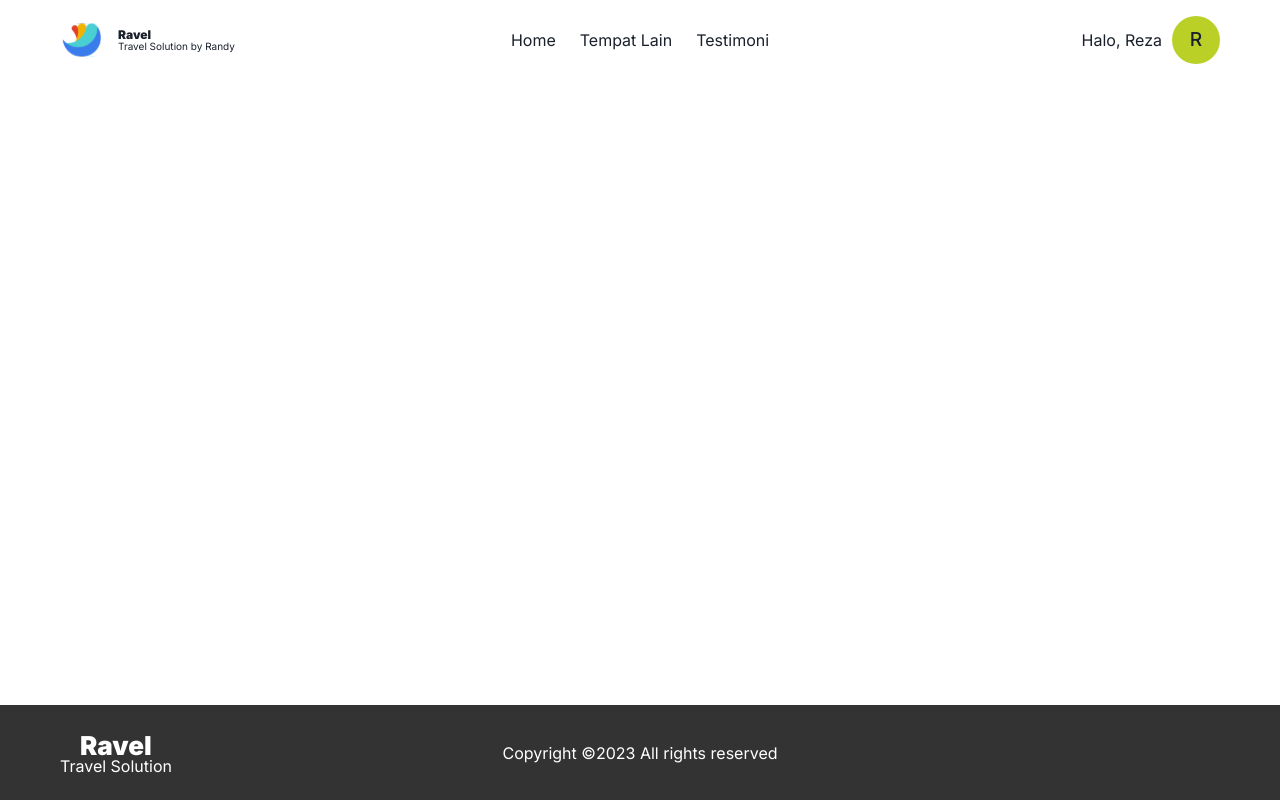
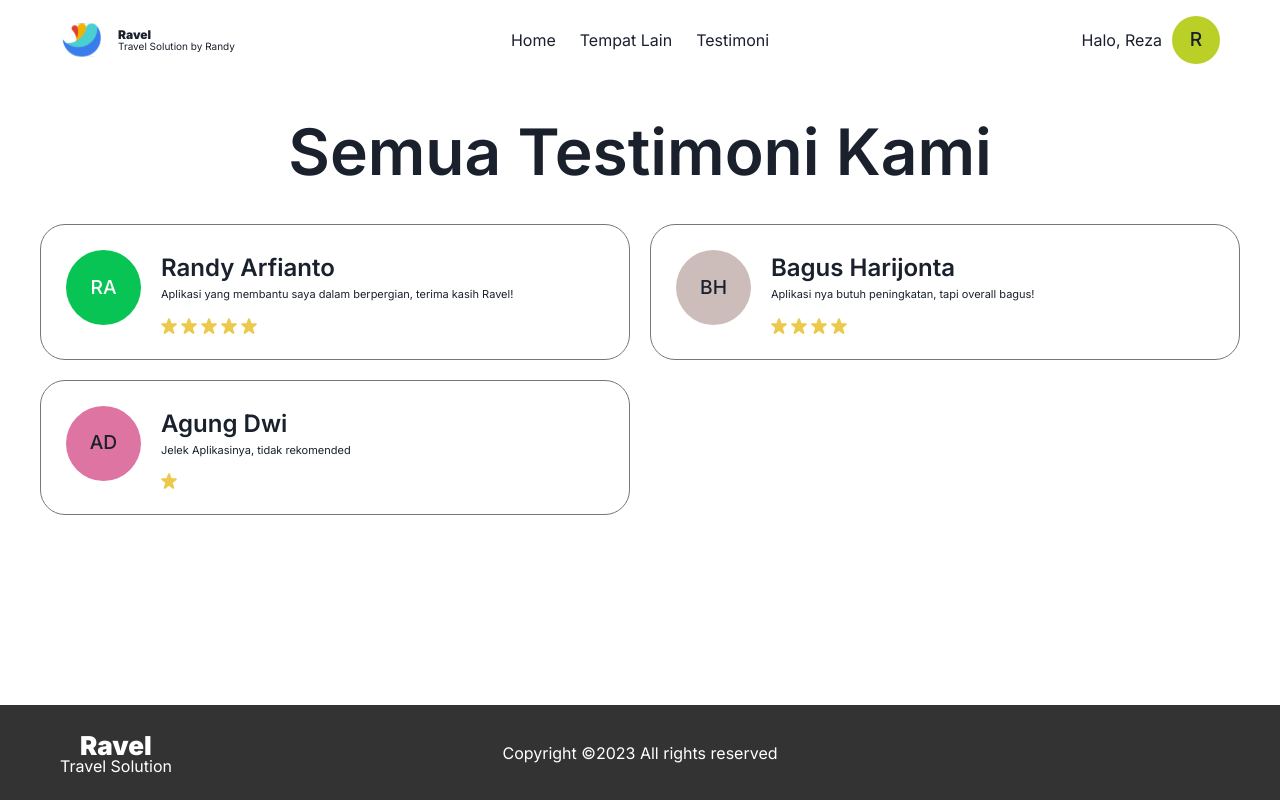
Before and after one commit to rasyidrmhd/randy-travel-solution, a Next.js app: page /testimonial in a window 1280 px wide. Built offline with nearby package versions, Linux system fonts and the light colour scheme.

Commit message:
added testimonial page

```diff
--- a/src/pages/place/index.tsx
+++ b/src/pages/place/index.tsx
@@ -12,6 +12,7 @@ import {
 
 import { NextPageWithLayout } from "../_app";
 import { Search2Icon } from "@chakra-ui/icons";
+import Link from "next/link";
 
 const ResultCard: React.FC<{
   src: string;
@@ -20,7 +21,8 @@ const ResultCard: React.FC<{
   price: string;
 }> = ({ src, title, desc, price }) => {
   return (
-    <Flex gap="40px" my="20px" cursor="pointer">
+    <Link href="/place/detail/1" passHref>
+      <Flex gap="40px" my="20px">
         <Image src={src} w="242px" h="198px" alt={title} />
         <Flex flexDir="column" gap="20px">
           <Text fontSize="15px" fontWeight="700">
@@ -34,6 +36,7 @@ const ResultCard: React.FC<{
           </Text>
         </Flex>
       </Flex>
+    </Link>
   );
 };
 
--- a/src/pages/testimonial.tsx
+++ b/src/pages/testimonial.tsx
@@ -1,8 +1,68 @@
 import React from "react";
+import { Avatar, Flex, Grid, GridItem, Text } from "@chakra-ui/react";
+
 import { NextPageWithLayout } from "./_app";
+import { StarIcon } from "@chakra-ui/icons";
+
+const TestimonialCard: React.FC<{
+  name: string;
+  testi: string;
+  rate: number;
+}> = ({ name, testi, rate }) => {
+  return (
+    <Flex rounded="25px" p="25px" gap="20px" border="1px solid #767676">
+      <Avatar name={name} h="75px" w="75px" />
+      <Flex flexDir="column" gap="15px">
+        <Flex flexDir="column">
+          <Text fontSize="24px" fontWeight="600">
+            {name}
+          </Text>
+          <Text fontSize="11px">{testi}</Text>
+        </Flex>
+        <Flex gap="4px">
+          {Array.from({ length: rate }).map((_, idx) => (
+            <StarIcon key={idx} color="yellow.400" />
+          ))}
+        </Flex>
+      </Flex>
+    </Flex>
+  );
+};
 
 const Testimonial: NextPageWithLayout = () => {
-  return <></>;
+  return (
+    <Flex w="full" flexGrow={1} p="40px" gap="40px" flexDir="column">
+      <Flex w="full" flexDir="column" alignItems="center" fontWeight="600">
+        <Text fontSize="64px" lineHeight="64px">
+          Semua Testimoni Kami
+        </Text>
+      </Flex>
+      <Grid templateColumns="repeat(2,1fr)" gap="20px">
+        {[
+          {
+            name: "Randy Arfianto",
+            testi:
+              "Aplikasi yang membantu saya dalam berpergian, terima kasih Ravel!",
+            rate: 5,
+          },
+          {
+            name: "Bagus Harijonta",
+            testi: "Aplikasi nya butuh peningkatan, tapi overall bagus!",
+            rate: 4,
+          },
+          {
+            name: "Agung Dwi",
+            testi: "Jelek Aplikasinya, tidak rekomended",
+            rate: 1,
+          },
+        ].map(({ name, testi, rate }, idx) => (
+          <GridItem key={idx}>
+            <TestimonialCard name={name} testi={testi} rate={rate} />
+          </GridItem>
+        ))}
+      </Grid>
+    </Flex>
+  );
 };
 
 export default Testimonial;
```
Also changed, not shown: src/pages/404.tsx (added, +17 -0 lines). Lines whose indentation alone changed are shown as unchanged.
